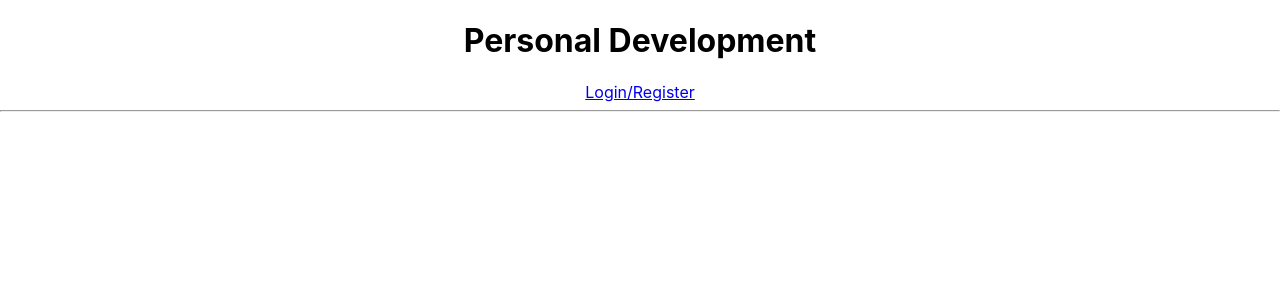
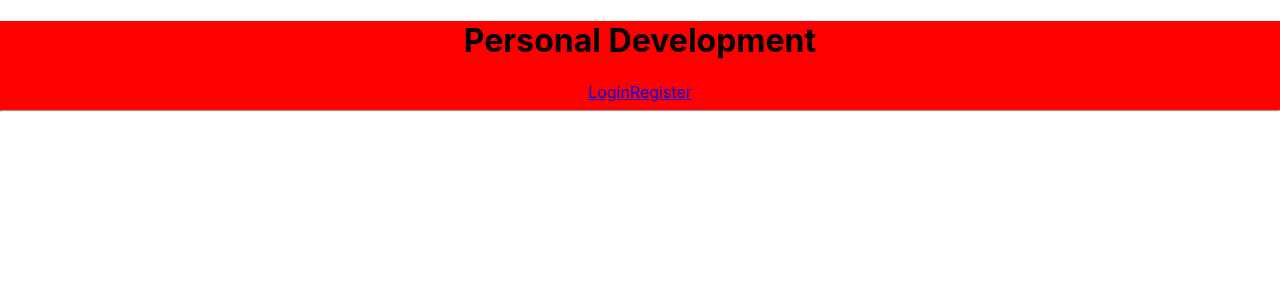
Before and after one commit to EEDS90/Personal-Development, a React (Create React App) app in the folder client/: page / in a window 1280 px wide. Shown: the top 300 px of the page. Built offline with nearby package versions, Linux system fonts and the light colour scheme; no server answers.

Commit message:
added css components and worked on my routes

```diff
--- /dev/null
+++ b/client/src/components/Header.css
@@ -0,0 +1,3 @@
+.header {
+  background-color: red;
+}
--- a/client/src/components/Header.jsx
+++ b/client/src/components/Header.jsx
@@ -1,28 +1,32 @@
-import React from 'react';
-import { Link } from 'react-router-dom';
+import React from "react";
+import { Link } from "react-router-dom";
+import "./Header.css"
 
 export default function Header(props) {
   const { currentUser, handleLogout } = props;
   return (
-    <div>
-      <h1>Personal Development</h1>
-      {
-        currentUser ?
-          <>
-            <p>{currentUser.username}</p>
-            <button onClick={handleLogout}>Logout</button>
-          </>
-          :
-          <Link to='/login'>Login/Register</Link>
-      }
+    <div className="header">
+
+        <h1>Personal Development</h1>
+
+      {currentUser ? (
+        <>
+          <p>{currentUser.username}</p>
+          <button onClick={handleLogout}>Logout</button>
+        </>
+      ) : (
+        <>
+          <Link to="/login">Login</Link>
+          <Link to="/register">Register</Link>
+        </>
+      )}
       <hr />
-      {
-        currentUser &&
+      {currentUser && (
         <>
-          <Link to='/comments'>comments</Link>
-          <Link to='/questions'>questions</Link>
+          <Link to="/comments">comments</Link>
+          <Link to="/questions">questions</Link>
         </>
-      }
+      )}
     </div>
-  )
+  );
 }
--- a/client/src/screens/Login.jsx
+++ b/client/src/screens/Login.jsx
@@ -1,5 +1,5 @@
 import { useState } from 'react';
-import { Link } from 'react-router-dom';
+
 
 export default function Login(props) {
   const [formData, setFormData] = useState({
@@ -39,7 +39,7 @@ export default function Login(props) {
         />
       </label>
       <br />
-      <Link to='/register'>Register</Link>
+
       <button>Submit</button>
     </form>
   )
```
Also changed, not shown: client/src/screens/Homepage.jsx (added, +7 -0 lines), 1 other file (tests, documents, lock files or other folders).
